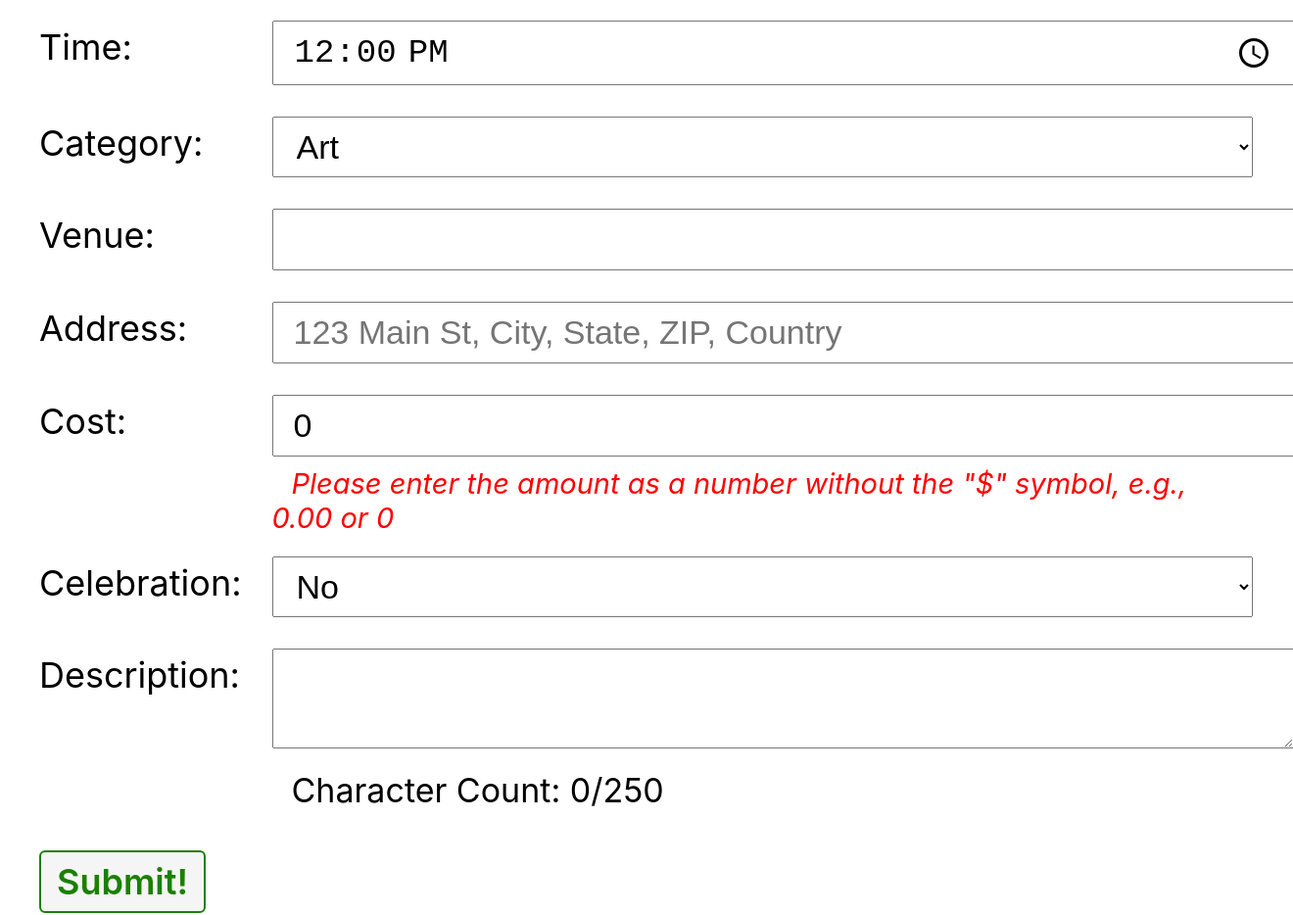
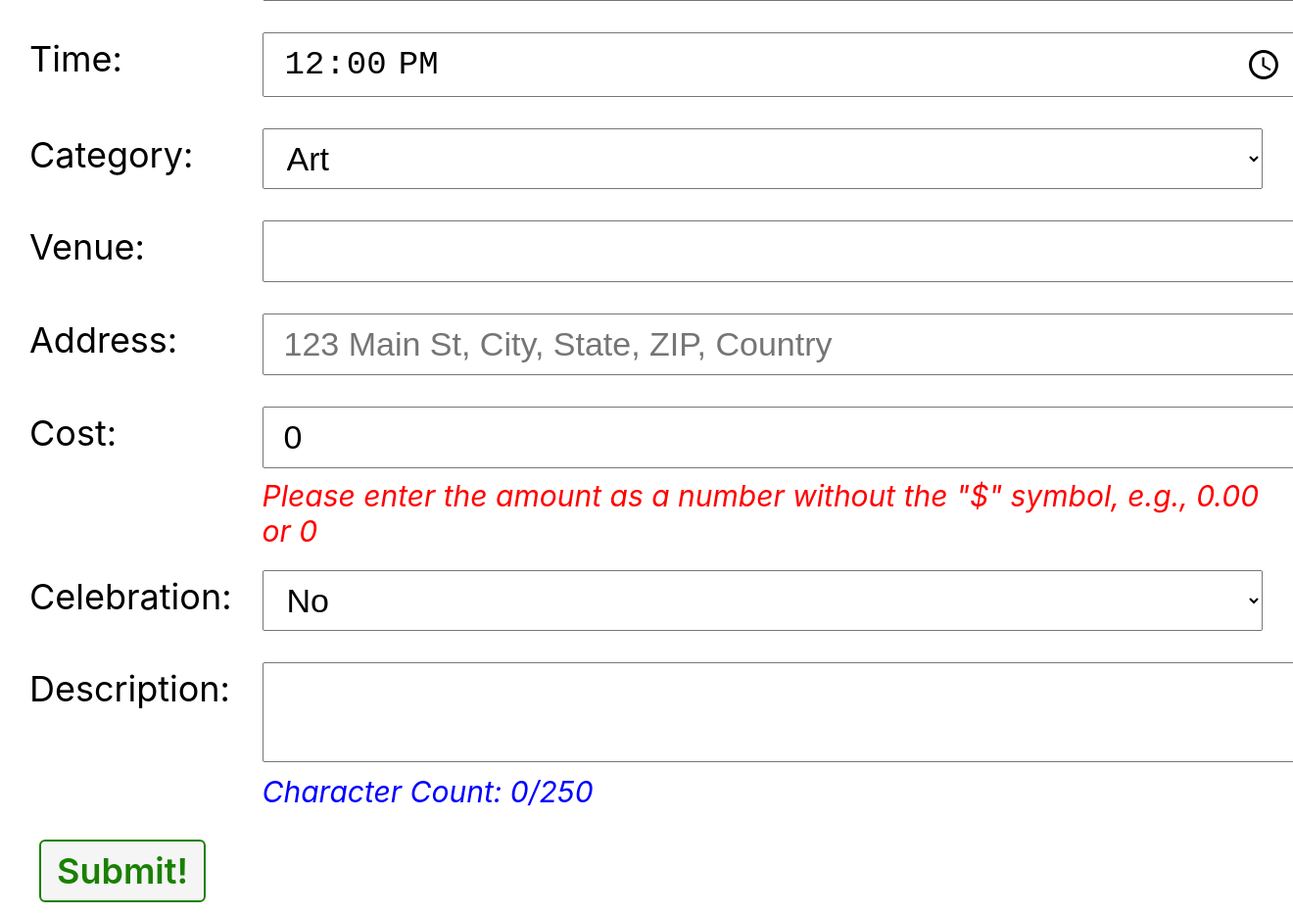
Before and after one commit to cmpacheco23/event-collector, a Django app: page /events/create/ in a window 1320 px wide. Shown: the part 416-1350 px from the top of that part at 98% size. Run offline with Django 4.2, Linux system fonts and the light colour scheme; the visitor is signed in with stand-in values (Sample User, id 1); the page is wider than the window, and the part outside it is not shown.

Commit message:
styling updates to forms

```diff
--- a/main_app/static/css/form.css
+++ b/main_app/static/css/form.css
@@ -15,7 +12,7 @@
 }
 
 table {
-  padding: 0 30px;
+  padding: 0 20px;
   width: 100%;
   border-spacing: 0 20px;
 }
@@ -52,10 +49,24 @@ td > textarea {
 }
 
 span.helptext{
-  width: 100%;
+  max-width: 100%;
   margin-bottom: 20px;
-  font-size: 29px;
+  font-size: 30px;
   color: red;
   font-style: italic;
+  padding: 0;
+}
 
+div{
+  padding: 0;
+  font-size: 30px;
+  color: blue;
+  font-style: italic;
 }
+
+.page-header h1{
+  font-size: 60px;
+  text-align: center;
+  color: black;
+  font-style: normal;
+}
```
Also changed, not shown: other parts of main_app/static/css/form.css (+0 -3 lines).
